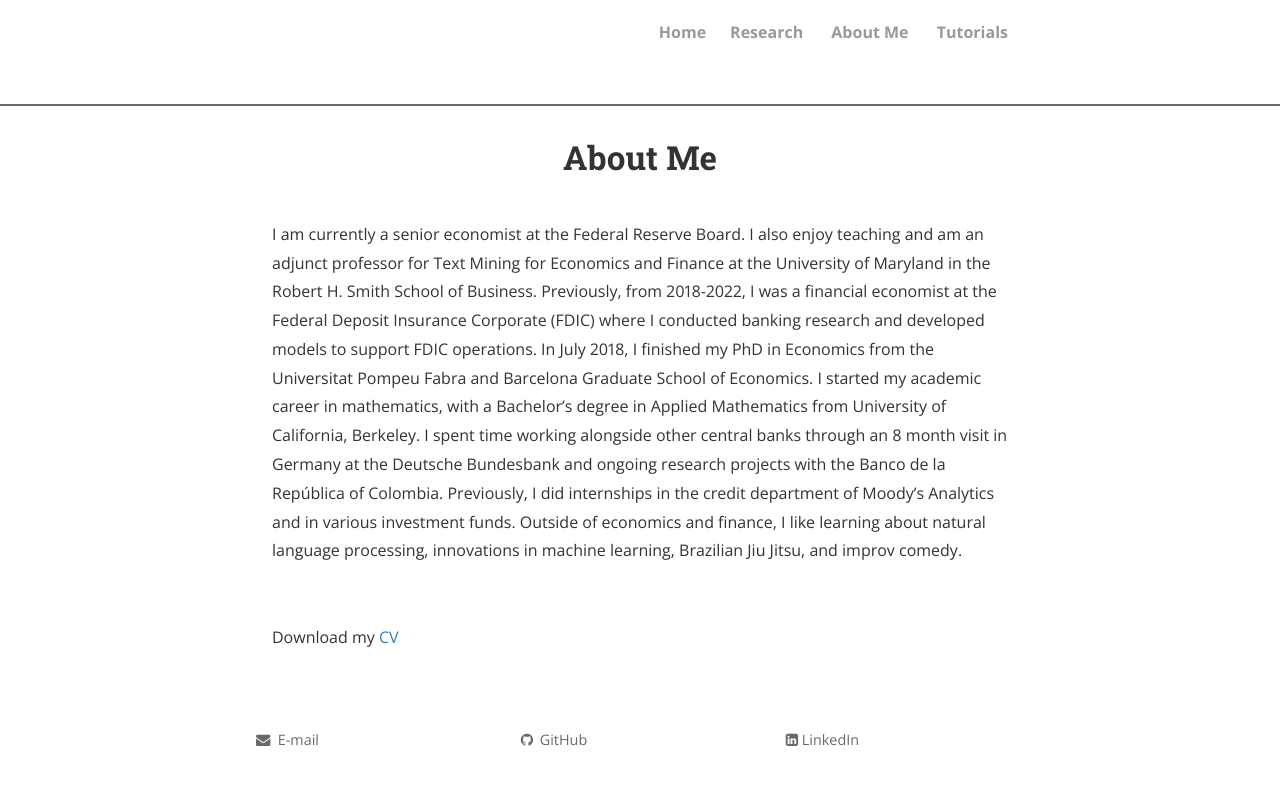
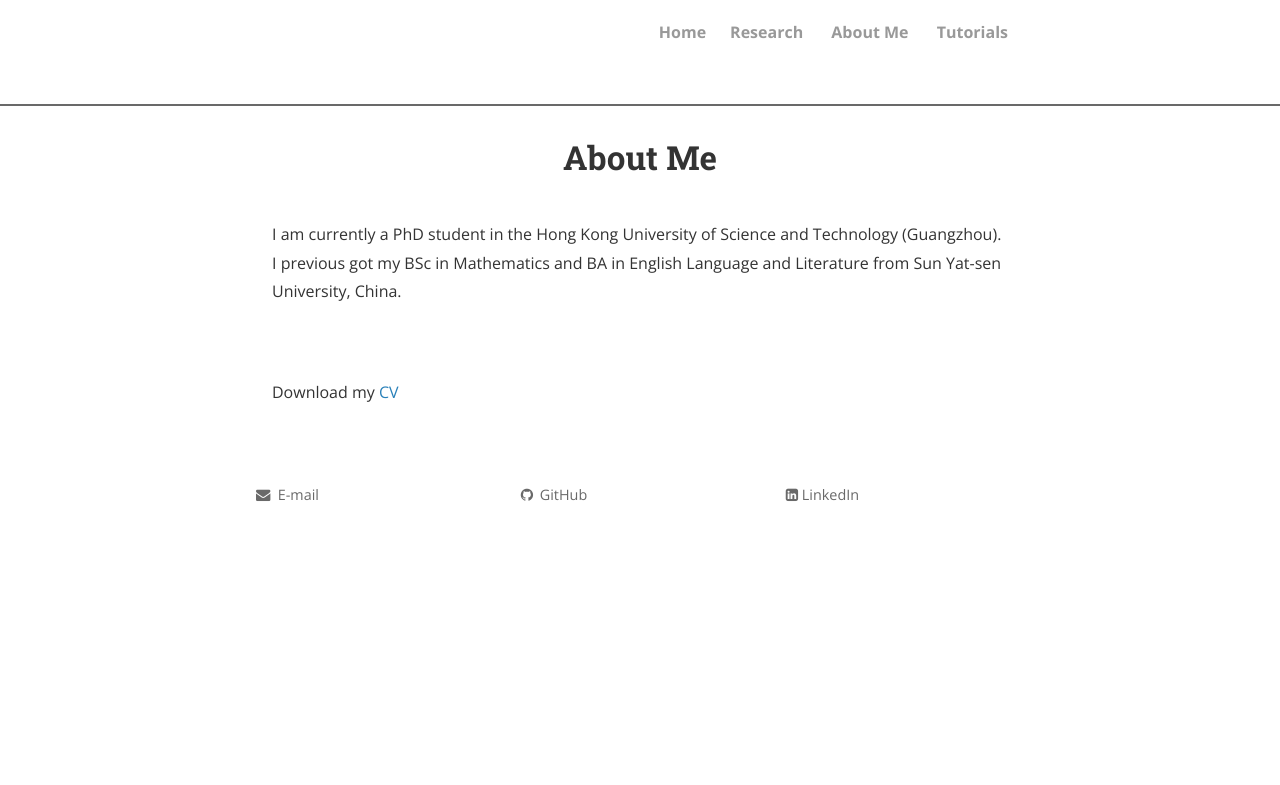
Before and after one commit to yilinye/yilinye.github.io, a Jekyll site: the page built from about.md, in a window 1280 px wide. Shown: the top 785 px of the page. Built offline with Jekyll 4.4.1, drawn with Linux system fonts in a browser that asks for light colours; nearby versions of some CDN libraries; comment, search, counter and statistics services are not loaded; a style sheet for code colours, icons or effects is not loaded.

Commit message:
Update about.md

```diff
--- a/about.md
+++ b/about.md
@@ -3,7 +3,10 @@ layout: page
 title: About Me
 permalink: /about/
 ---
-I am currently a senior economist at the Federal Reserve Board. I also enjoy teaching and am an adjunct professor for Text Mining for Economics and Finance at the University of Maryland in the Robert H. Smith School of Business. Previously, from 2018-2022, I was a financial economist at the Federal Deposit Insurance Corporate (FDIC) where I conducted banking research and developed models to support FDIC operations. In July 2018, I finished my PhD in Economics from the Universitat Pompeu Fabra and Barcelona Graduate School of Economics. I started my academic career in mathematics, with a Bachelor's degree in Applied Mathematics from University of California, Berkeley. I spent time working alongside other central banks through an 8 month visit in Germany at the Deutsche Bundesbank and ongoing research projects with the Banco de la Rep&uacute;blica of Colombia. Previously, I did internships in the credit department of Moody's Analytics and in various investment funds. Outside of economics and finance, I like learning about natural language processing, innovations in machine learning, Brazilian Jiu Jitsu, and improv comedy.
+I am currently a PhD student in the Hong Kong University of Science and Technology (Guangzhou).
+I previous got my BSc in Mathematics and BA in English Language and Literature from Sun Yat-sen University, China.
+
+<!-- senior economist at the Federal Reserve Board. I also enjoy teaching and am an adjunct professor for Text Mining for Economics and Finance at the University of Maryland in the Robert H. Smith School of Business. Previously, from 2018-2022, I was a financial economist at the Federal Deposit Insurance Corporate (FDIC) where I conducted banking research and developed models to support FDIC operations. In July 2018, I finished my PhD in Economics from the Universitat Pompeu Fabra and Barcelona Graduate School of Economics. I started my academic career in mathematics, with a Bachelor's degree in Applied Mathematics from University of California, Berkeley. I spent time working alongside other central banks through an 8 month visit in Germany at the Deutsche Bundesbank and ongoing research projects with the Banco de la Rep&uacute;blica of Colombia. Previously, I did internships in the credit department of Moody's Analytics and in various investment funds. Outside of economics and finance, I like learning about natural language processing, innovations in machine learning, Brazilian Jiu Jitsu, and improv comedy.    -->
 <br>
 <br>
 Download my <a href="https://www.dropbox.com/s/wa3agifqoxwd77u/soto-cv.pdf?dl=0" download="Soto, Paul- CV">CV</a><br>
```
